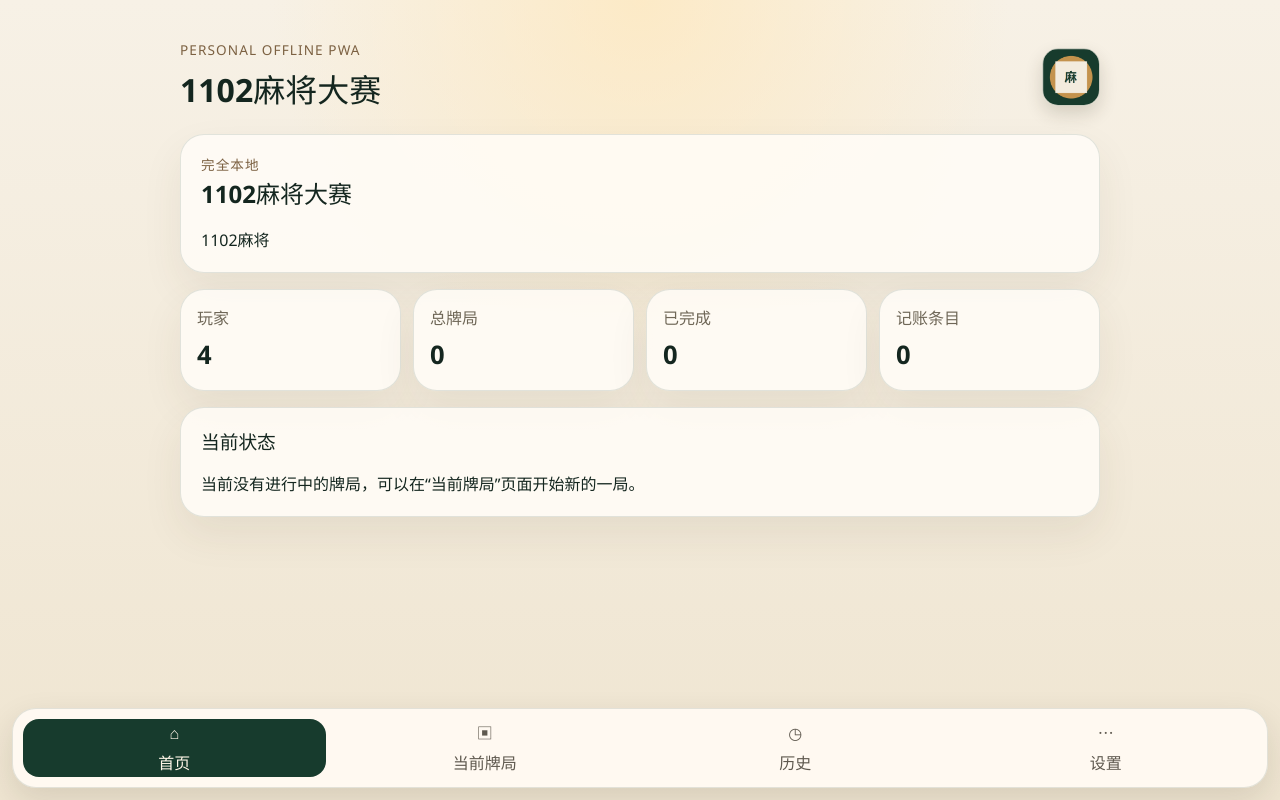
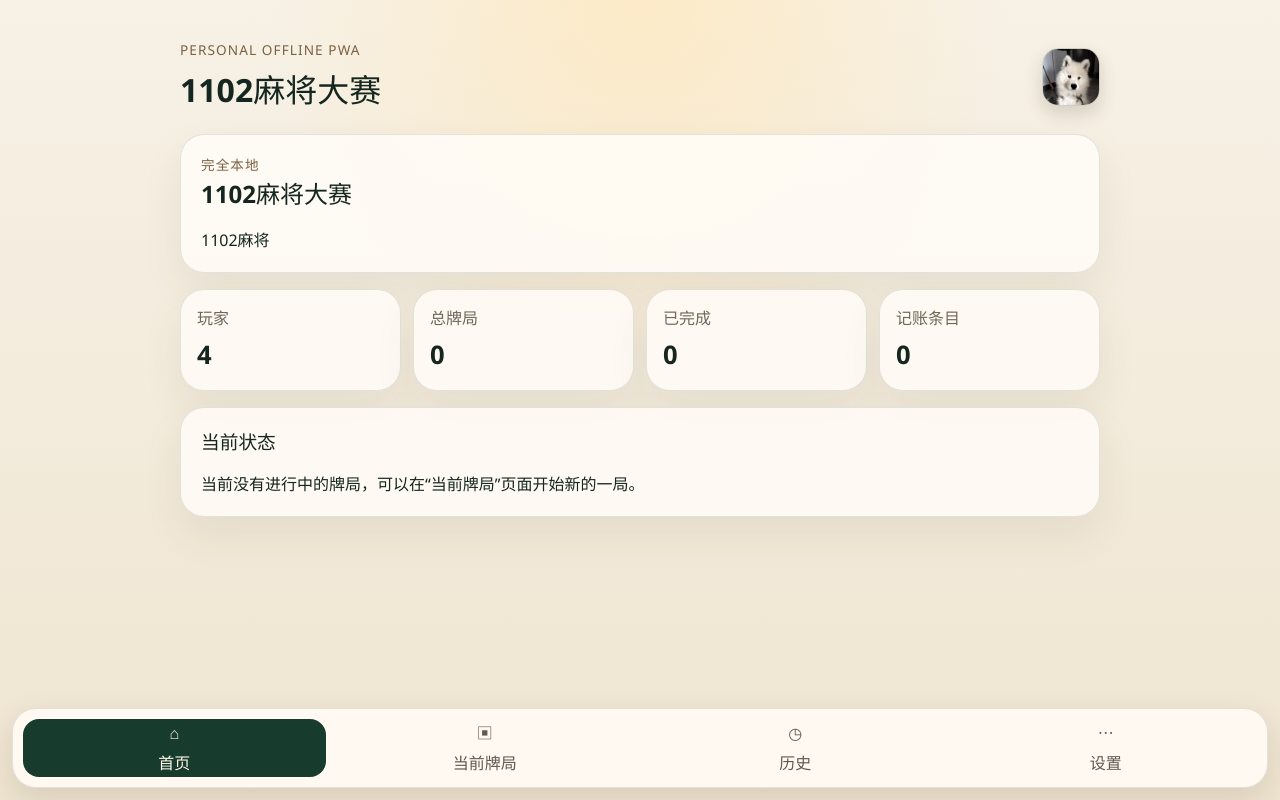
Before and after one commit to liyugang04-spec/maj, a React (Vite) app: page / in a window 1280 px wide. Built offline with nearby package versions, Linux system fonts and the light colour scheme.

Commit message:
feat: use custom mascot image in header

```diff
--- a/src/components/AppShell.tsx
+++ b/src/components/AppShell.tsx
@@ -9,14 +9,14 @@ type AppShellProps = {
 };
 
 export function AppShell({ activeTab, onChangeTab, children }: AppShellProps) {
-  const mascotSrc = `${import.meta.env.BASE_URL}icons/icon-192.png`;
+  const mascotSrc = `${import.meta.env.BASE_URL}icons/mascot-1102.jpg`;
 
   return (
     <div className="app-shell">
       <header className="topbar">
         <div className="topbar-content">
           <div>
-          <p className="eyebrow">Personal Offline PWA</p>
+            <p className="eyebrow">Personal Offline PWA</p>
             <h1>1102麻将大赛</h1>
           </div>
           <img className="topbar-mascot" src={mascotSrc} alt="1102吉祥物" />
```
Also changed, not shown: public/icons/mascot-1102.jpg (added).
